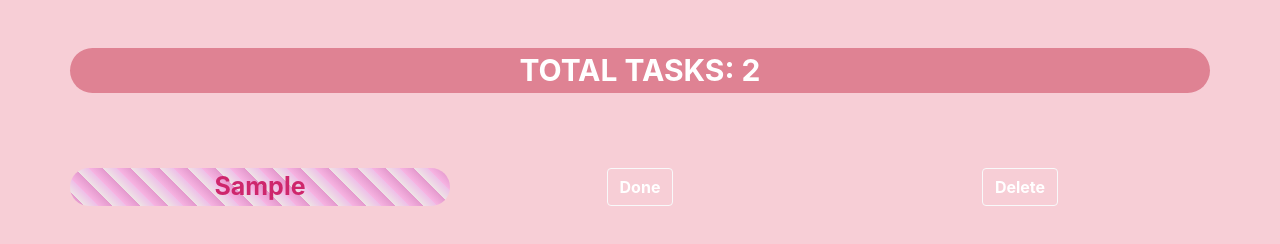
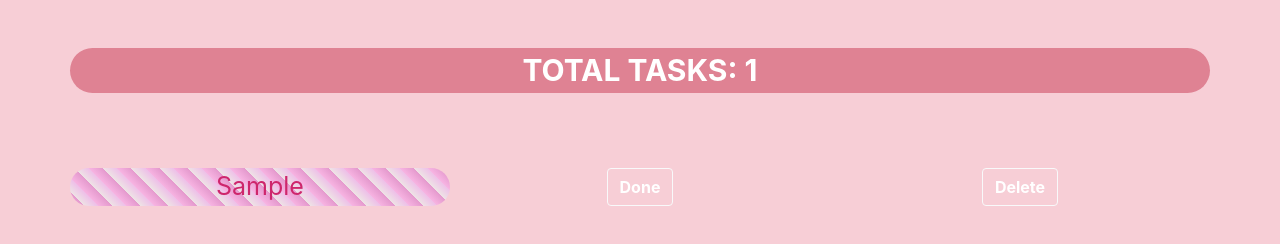
Before and after one commit to gemsterina/todo-app-frontend, a React app: page / in a window 1280 px wide. Both pictures are taken after typing "Sample" into the empty fields and a click on the button "Save". Shown: the part 196-440 px from the top of the page. Built offline with nearby package versions, Linux system fonts and the light colour scheme.

Commit message:
task counter functionality added

```diff
--- a/src/App.js
+++ b/src/App.js
@@ -58,7 +58,7 @@
       <div className="container">
         <Header />
         <TaskEntry onSaveTaskHandler={this.addTask}/>
-        <TotalCounter />
+        <TotalCounter totalTasks={this.state.tasks.length}/>
         <TaskList tasks={this.state.tasks} deleteTask={this.deleteTask} completeTask={this.completeTask}/>
       </div>
     );
--- a/src/components/TaskEntry.js
+++ b/src/components/TaskEntry.js
@@ -59,7 +59,8 @@
     formfield: {
         color: "#DA248E",
         fontWeight: "bold",
-        fontSize: "30px"
+        fontSize: "30px",
+        textAlign: "center"
     },
 
     buttonLook: {
--- a/src/components/TotalCounter.js
+++ b/src/components/TotalCounter.js
@@ -8,7 +8,7 @@
             <div className= "row" style={styles.taskRow}>
                 <div style={styles.counter} className="col-lg">
 
-                 TOTAL TASKS: 2
+                 TOTAL TASKS: {this.props.totalTasks}
 
                 </div>
             </div>);
--- a/src/index.css
+++ b/src/index.css
@@ -35,7 +35,7 @@
     );
   border-radius: 30px;
   color: #CE266C;
-  font-weight: bold;
+  /* font-weight: bold; */
   font-size: 25px;
 }
 
```
